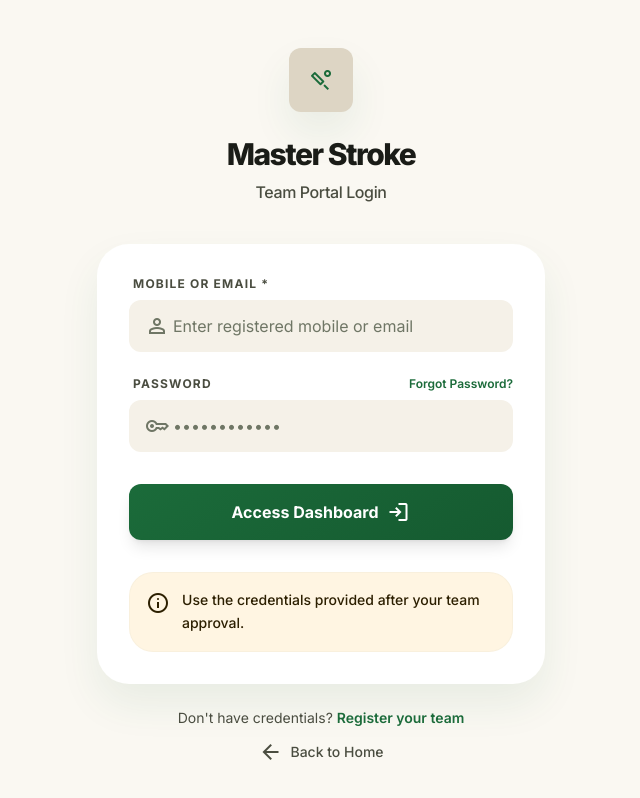
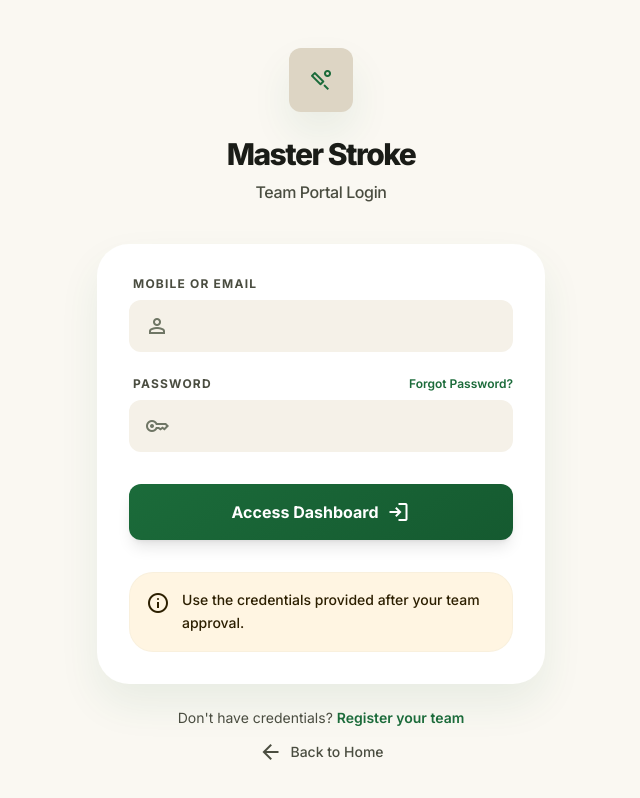
Before and after one commit to vinayakmaheshwaridev-max/master-stroke, a React (Vite) app: page /login in a window 1280 px wide. Shown: the top 798 px of the page, without its empty margins (319-959 px from the left). Built offline with nearby package versions, Linux system fonts and the light colour scheme.

Commit message:
refactor: migrate login and registration forms to react-hook-form with zod validation and clean up UI placeholders.

```diff
--- a/src/i18n/en.json
+++ b/src/i18n/en.json
@@ -28,7 +28,8 @@
     "result": "Result",
     "upcoming": "Upcoming",
     "completed": "Completed",
-    "scheduled": "Scheduled"
+    "scheduled": "Scheduled",
+    "pending": "Pending"
   },
   "navigation": {
     "home": "Home",
--- a/src/pages/admin/AdminDashboardPage.jsx
+++ b/src/pages/admin/AdminDashboardPage.jsx
@@ -165,7 +165,7 @@ export default function AdminDashboardPage() {
 
         <div className="space-y-6">
           <h3 className="text-xl font-extrabold tracking-tight">{t('admin.dashboard.quickActions')}</h3>
-          <Link to="/admin/teams" className="block bg-primary text-on-primary rounded-[2rem] p-6 shadow-xl shadow-primary/10 relative overflow-hidden hover:scale-[1.02] transition-transform">
+          <Link to="/admin/teams?tab=pending" className="block bg-primary text-on-primary rounded-[2rem] p-6 shadow-xl shadow-primary/10 relative overflow-hidden hover:scale-[1.02] transition-transform">
             <span className="material-symbols-outlined absolute top-4 right-4 opacity-20 text-4xl">groups</span>
             <p className="text-xs font-bold uppercase tracking-widest opacity-70 mb-1">{t('common.pending')}</p>
             <p className="text-xl font-bold">{t('admin.dashboard.teamsNeedReview', { count: pending })}</p>
--- a/src/pages/admin/AdminLoginPage.jsx
+++ b/src/pages/admin/AdminLoginPage.jsx
@@ -1,24 +1,34 @@
 import { useState } from 'react'
 import { useNavigate } from 'react-router-dom'
+import { useForm } from 'react-hook-form'
+import { zodResolver } from '@hookform/resolvers/zod'
+import { z } from 'zod'
 import { useAuthStore } from '../../stores/authStore'
 import { useTranslation } from '../../i18n'
 import { Button, Input, Alert, toast } from '../../components/ui'
 
+const adminLoginSchema = z.object({
+  email: z.string().min(1, 'Email is required').email('Invalid email format'),
+  password: z.string().min(1, 'Password is required'),
+})
+
 export default function AdminLoginPage() {
   const { t } = useTranslation()
-  const [email, setEmail] = useState('')
-  const [password, setPassword] = useState('')
+  const navigate = useNavigate()
+  const { adminLogin } = useAuthStore()
   const [error, setError] = useState('')
   const [loading, setLoading] = useState(false)
-  const navigate = useNavigate()
-  const { adminLogin } = useAuthStore()
 
-  const handleSubmit = async (e) => {
-    e.preventDefault()
+  const { register, handleSubmit, formState: { errors } } = useForm({
+    resolver: zodResolver(adminLoginSchema),
+    defaultValues: { email: '', password: '' },
+  })
+
+  const onSubmit = async (data) => {
     setError('')
     setLoading(true)
     try {
-      const result = await adminLogin(email, password)
+      const result = await adminLogin(data.email, data.password)
       if (result.success) {
         toast.success(t('auth.welcomeAdmin') || 'Welcome, Admin!')
         navigate('/admin/dashboard')
@@ -54,25 +64,21 @@ export default function AdminLoginPage() {
               </div>
             )}
 
-            <form onSubmit={handleSubmit} className="space-y-6">
+            <form onSubmit={handleSubmit(onSubmit)} noValidate className="space-y-6">
               <Input
                 label={t('auth.emailAddress')}
                 icon="alternate_email"
                 type="email"
-                value={email}
-                onChange={e => setEmail(e.target.value)}
-                placeholder={t('auth.placeholderAdminEmail')}
-                required
+                {...register('email')}
+                error={errors.email?.message}
               />
 
               <Input
                 label={t('auth.password')}
                 icon="key"
                 type="password"
-                value={password}
-                onChange={e => setPassword(e.target.value)}
-                placeholder={t('auth.placeholderPassword')}
-                required
+                {...register('password')}
+                error={errors.password?.message}
               />
 
               <div className="pt-2">
--- a/src/pages/admin/MatchSchedulerPage.jsx
+++ b/src/pages/admin/MatchSchedulerPage.jsx
@@ -147,7 +147,7 @@ export default function MatchSchedulerPage() {
             </div>
             <div className="space-y-2">
               <label className="text-xs font-bold tracking-wide uppercase text-on-surface-variant ml-1">{t('admin.scheduler.notes')}</label>
-              <textarea {...register('notes')} placeholder={t('admin.scheduler.specialRequirements')} rows="2" className="w-full bg-surface-container-lowest border-none rounded-xl py-3 px-4 text-sm focus:ring-4 focus:ring-primary-fixed-dim/30" />
+              <textarea {...register('notes')} rows="2" className="w-full bg-surface-container-lowest border-none rounded-xl py-3 px-4 text-sm focus:ring-4 focus:ring-primary-fixed-dim/30" />
             </div>
             <Button type="submit" fullWidth size="lg">
               {t('admin.scheduler.scheduleMatch')}
--- a/src/pages/admin/NotificationsPage.jsx
+++ b/src/pages/admin/NotificationsPage.jsx
@@ -103,7 +103,7 @@ export default function NotificationsPage() {
             </div>
             <div className="space-y-2">
               <label className="text-xs font-bold uppercase tracking-widest text-on-surface-variant px-1">{t('admin.notifications.message')} *</label>
-              <textarea {...register('message')} placeholder={t('admin.notifications.placeholderMessage')} rows="4" className={`w-full bg-surface-container-lowest border-outline-variant/20 rounded-xl py-3 px-4 focus:ring-4 focus:ring-primary-fixed-dim/30 resize-none leading-relaxed ${errors.message ? 'ring-2 ring-error' : ''}`} />
+              <textarea {...register('message')} rows="4" className={`w-full bg-surface-container-lowest border-outline-variant/20 rounded-xl py-3 px-4 focus:ring-4 focus:ring-primary-fixed-dim/30 resize-none leading-relaxed ${errors.message ? 'ring-2 ring-error' : ''}`} />
               {errors.message && <p className="text-xs text-error pl-1">{errors.message.message}</p>}
             </div>
             <Button type="submit" fullWidth size="lg">{t('admin.notifications.sendNotification')}</Button>
--- a/src/pages/admin/ScoreEntryPage.jsx
+++ b/src/pages/admin/ScoreEntryPage.jsx
@@ -247,17 +247,17 @@ export default function ScoreEntryPage() {
               <div className="grid grid-cols-3 gap-4">
                 <div className="space-y-2">
                   <label className="text-xs font-bold uppercase tracking-widest text-on-surface-variant px-1">{t('admin.scores.runs')} *</label>
-                  <input type="number" {...register('runs_a')} placeholder={t('admin.scores.placeholderRuns')} className={fieldClass('runs_a')} />
+                  <input type="number" {...register('runs_a')} className={fieldClass('runs_a')} />
                   {errors.runs_a && <p className="text-xs text-error pl-1">{errors.runs_a.message}</p>}
                 </div>
                 <div className="space-y-2">
                   <label className="text-xs font-bold uppercase tracking-widest text-on-surface-variant px-1">{t('admin.scores.wickets')} *</label>
-                  <input type="number" {...register('wickets_a')} placeholder={t('admin.scores.placeholderWickets')} className={fieldClass('wickets_a')} />
+                  <input type="number" {...register('wickets_a')} className={fieldClass('wickets_a')} />
                   {errors.wickets_a && <p className="text-xs text-error pl-1">{errors.wickets_a.message}</p>}
                 </div>
                 <div className="space-y-2">
                   <label className="text-xs font-bold uppercase tracking-widest text-on-surface-variant px-1">{t('admin.scores.overs')} *</label>
-                  <input type="number" step="0.1" {...register('overs_a')} placeholder={t('admin.scores.placeholderOvers')} className={fieldClass('overs_a')} />
+                  <input type="number" step="0.1" {...register('overs_a')} className={fieldClass('overs_a')} />
                   {errors.overs_a && <p className="text-xs text-error pl-1">{errors.overs_a.message}</p>}
                 </div>
               </div>
@@ -274,17 +274,17 @@ export default function ScoreEntryPage() {
               <div className="grid grid-cols-3 gap-4">
                 <div className="space-y-2">
                   <label className="text-xs font-bold uppercase tracking-widest text-on-surface-variant px-1">{t('admin.scores.runs')} *</label>
-                  <input type="number" {...register('runs_b')} placeholder={t('admin.scores.placeholderRuns')} className={fieldClass('runs_b')} />
+                  <input type="number" {...register('runs_b')} className={fieldClass('runs_b')} />
                   {errors.runs_b && <p className="text-xs text-error pl-1">{errors.runs_b.message}</p>}
                 </div>
                 <div className="space-y-2">
                   <label className="text-xs font-bold uppercase tracking-widest text-on-surface-variant px-1">{t('admin.scores.wickets')} *</label>
-                  <input type="number" {...register('wickets_b')} placeholder={t('admin.scores.placeholderWickets')} className={fieldClass('wickets_b')} />
+                  <input type="number" {...register('wickets_b')} className={fieldClass('wickets_b')} />
                   {errors.wickets_b && <p className="text-xs text-error pl-1">{errors.wickets_b.message}</p>}
                 </div>
                 <div className="space-y-2">
                   <label className="text-xs font-bold uppercase tracking-widest text-on-surface-variant px-1">{t('admin.scores.overs')} *</label>
-                  <input type="number" step="0.1" {...register('overs_b')} placeholder={t('admin.scores.placeholderOvers')} className={fieldClass('overs_b')} />
+                  <input type="number" step="0.1" {...register('overs_b')} className={fieldClass('overs_b')} />
                   {errors.overs_b && <p className="text-xs text-error pl-1">{errors.overs_b.message}</p>}
                 </div>
               </div>
@@ -295,12 +295,12 @@ export default function ScoreEntryPage() {
               <h3 className="text-xl font-bold mb-4">{t('admin.scores.finalAssessment')}</h3>
               <div className="space-y-2">
                 <label className="text-xs font-bold uppercase tracking-widest text-on-surface-variant px-1">{t('admin.scores.manOfMatch')} *</label>
-                <input type="text" {...register('man_of_match')} placeholder={t('admin.scores.placeholderPlayer')} className={`w-full bg-surface-container-low border-none focus:ring-4 focus:ring-primary/10 rounded-2xl p-4 ${errors.man_of_match ? 'ring-2 ring-error' : ''}`} />
+                <input type="text" {...register('man_of_match')} className={`w-full bg-surface-container-low border-none focus:ring-4 focus:ring-primary/10 rounded-2xl p-4 ${errors.man_of_match ? 'ring-2 ring-error' : ''}`} />
                 {errors.man_of_match && <p className="text-xs text-error pl-1">{errors.man_of_match.message}</p>}
               </div>
               <div className="space-y-2">
                 <label className="text-xs font-bold uppercase tracking-widest text-on-surface-variant px-1">{t('admin.scores.matchSummary')} *</label>
-                <textarea {...register('summary')} rows="3" placeholder={t('admin.scores.placeholderSummary')} className={`w-full bg-surface-container-low border-none focus:ring-4 focus:ring-primary/10 rounded-2xl p-4 leading-relaxed ${errors.summary ? 'ring-2 ring-error' : ''}`} />
+                <textarea {...register('summary')} rows="3" className={`w-full bg-surface-container-low border-none focus:ring-4 focus:ring-primary/10 rounded-2xl p-4 leading-relaxed ${errors.summary ? 'ring-2 ring-error' : ''}`} />
                 {errors.summary && <p className="text-xs text-error pl-1">{errors.summary.message}</p>}
               </div>
             </Card>
--- a/src/pages/admin/TeamManagementPage.jsx
+++ b/src/pages/admin/TeamManagementPage.jsx
@@ -1,4 +1,5 @@
 import { useEffect, useState } from 'react'
+import { useSearchParams } from 'react-router-dom'
 import { teamService } from '../../services/teamService'
 import { useTranslation } from '../../i18n'
 import { Badge, FilterPills, Button, Modal, toast } from '../../components/ui'
@@ -6,7 +7,9 @@ import { SectionLoader } from '../../components/ui/Spinner'
 
 export default function TeamManagementPage() {
   const { t } = useTranslation()
-  const [filter, setFilter] = useState('all')
+  const [searchParams] = useSearchParams()
+  const initialTab = searchParams.get('tab') || 'all'
+  const [filter, setFilter] = useState(initialTab)
   const [teams, setTeams] = useState([])
   const [loading, setLoading] = useState(true)
   const [approvalModal, setApprovalModal] = useState(null)
@@ -234,7 +237,6 @@ export default function TeamManagementPage() {
                         value={newPassword}
                         onChange={(e) => setNewPassword(e.target.value)}
                         className="text-sm font-mono font-semibold text-on-surface bg-white px-3 py-1.5 rounded border border-outline-variant/40 shadow-inner w-full outline-primary focus:border-primary transition-all"
-                        placeholder="Enter new password..."
                       />
                       <button
                         onClick={async () => {
--- a/src/pages/user/LoginPage.jsx
+++ b/src/pages/user/LoginPage.jsx
@@ -1,25 +1,35 @@
 import { useState } from 'react'
 import { Link, useNavigate } from 'react-router-dom'
+import { useForm } from 'react-hook-form'
+import { zodResolver } from '@hookform/resolvers/zod'
+import { z } from 'zod'
 import { useAuthStore } from '../../stores/authStore'
 import { useTranslation } from '../../i18n'
 import { Button, Input, Alert, toast } from '../../components/ui'
 
+const loginSchema = z.object({
+  identifier: z.string().min(1, 'Email or Mobile is required'),
+  password: z.string().min(1, 'Password is required'),
+})
+
 export default function LoginPage() {
   const { t } = useTranslation()
-  const [identifier, setIdentifier] = useState('')
-  const [password, setPassword] = useState('')
+  const navigate = useNavigate()
+  const { login } = useAuthStore()
   const [error, setError] = useState('')
   const [loading, setLoading] = useState(false)
-  const navigate = useNavigate()
-  const { login } = useAuthStore()
 
-  const handleSubmit = async (e) => {
-    e.preventDefault()
+  const { register, handleSubmit, formState: { errors } } = useForm({
+    resolver: zodResolver(loginSchema),
+    defaultValues: { identifier: '', password: '' },
+  })
+
+  const onSubmit = async (data) => {
     setError('')
     setLoading(true)
 
     try {
-      const result = await login(identifier, password)
+      const result = await login(data.identifier, data.password)
       if (result.success) {
         toast.success(t('auth.welcomeBack') || 'Welcome back!')
         navigate('/dashboard')
@@ -57,16 +67,14 @@ export default function LoginPage() {
               </div>
             )}
 
-            <form onSubmit={handleSubmit} className="space-y-6">
+            <form onSubmit={handleSubmit(onSubmit)} noValidate className="space-y-6">
               <Input
                 label={t('auth.mobileOrEmail')}
                 icon="person"
                 id="identifier"
                 type="text"
-                value={identifier}
-                onChange={e => setIdentifier(e.target.value)}
-                placeholder={t('auth.placeholderEmail')}
-                required
+                {...register('identifier')}
+                error={errors.identifier?.message}
               />
 
               <div className="space-y-2">
@@ -81,13 +89,11 @@ export default function LoginPage() {
                   <input
                     id="password"
                     type="password"
-                    value={password}
-                    onChange={e => setPassword(e.target.value)}
-                    placeholder={t('auth.placeholderPassword')}
-                    required
-                    className="block w-full pl-11 pr-4 py-3.5 bg-surface-container-low border-none rounded-xl text-on-surface placeholder-outline focus:ring-4 focus:ring-primary-fixed-dim/30 transition-all"
+                    {...register('password')}
+                    className={`block w-full pl-11 pr-4 py-3.5 bg-surface-container-low border-none rounded-xl text-on-surface transition-all ${errors.password ? 'ring-2 ring-error focus:ring-error focus:ring-4' : 'focus:ring-4 focus:ring-primary-fixed-dim/30'}`}
                   />
                 </div>
+                {errors.password && <p className="text-xs text-error pl-1 mt-1">{errors.password.message}</p>}
               </div>
 
               <div className="pt-2">
--- a/src/pages/user/RegistrationPage.jsx
+++ b/src/pages/user/RegistrationPage.jsx
@@ -144,7 +144,6 @@ export default function RegistrationPage() {
             <Input
               label={t('registration.teamName')}
               required
-              placeholder={t('registration.placeholderTeamName')}
               error={errors.team_name?.message}
               {...register('team_name')}
             />
@@ -152,7 +151,6 @@ export default function RegistrationPage() {
             <Input
               label={t('registration.captainName')}
               required
-              placeholder={t('registration.placeholderCaptainName')}
               error={errors.captain_name?.message}
               {...register('captain_name')}
             />
@@ -162,14 +160,12 @@ export default function RegistrationPage() {
                 label={t('registration.age')}
                 required
                 type="number"
-                placeholder={t('registration.placeholderAge')}
                 error={errors.age?.message}
                 {...register('age')}
               />
               <Input
                 label={t('registration.mobile')}
                 required
-                placeholder={t('registration.placeholderMobile')}
                 error={errors.mobile?.message}
                 {...register('mobile')}
               />
@@ -178,7 +174,6 @@ export default function RegistrationPage() {
             <Input
               label={t('registration.emailOptional')}
               type="email"
-              placeholder={t('registration.placeholderEmail')}
               error={errors.email?.message}
               {...register('email')}
             />
```
